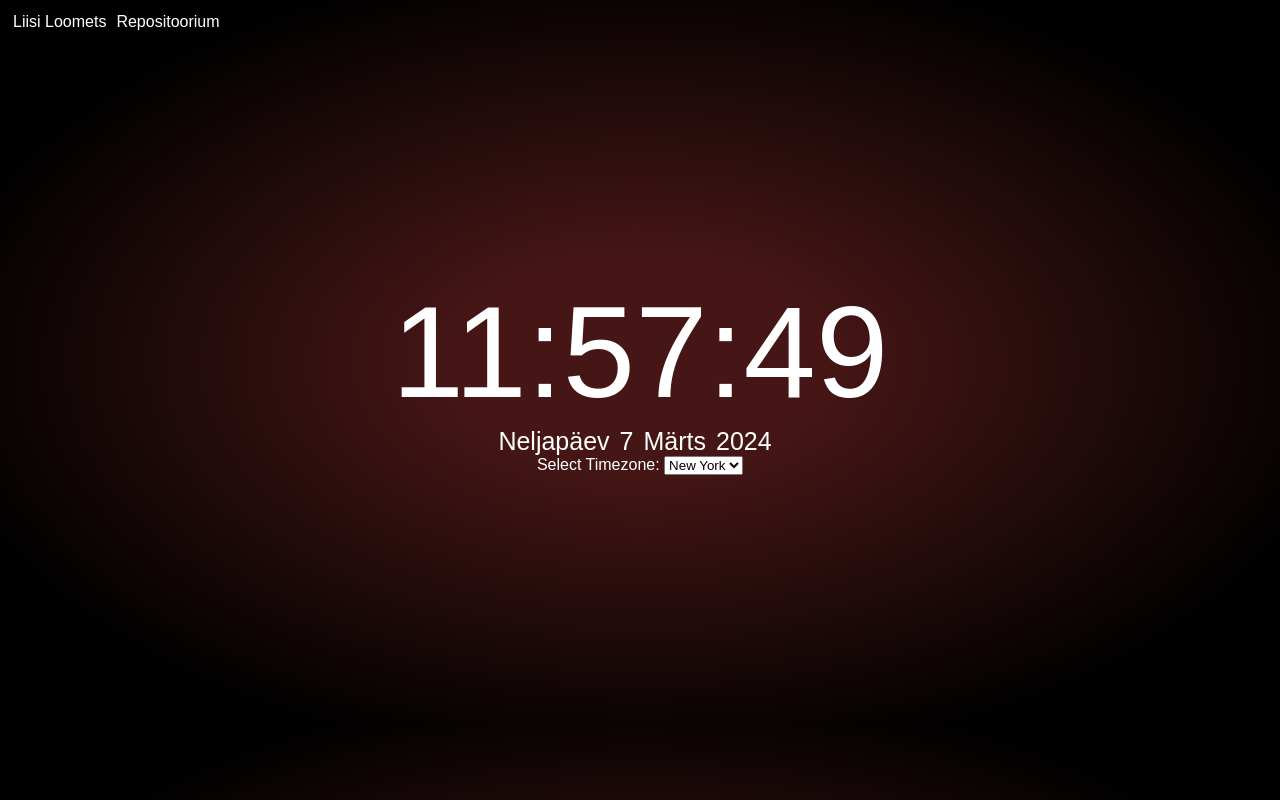
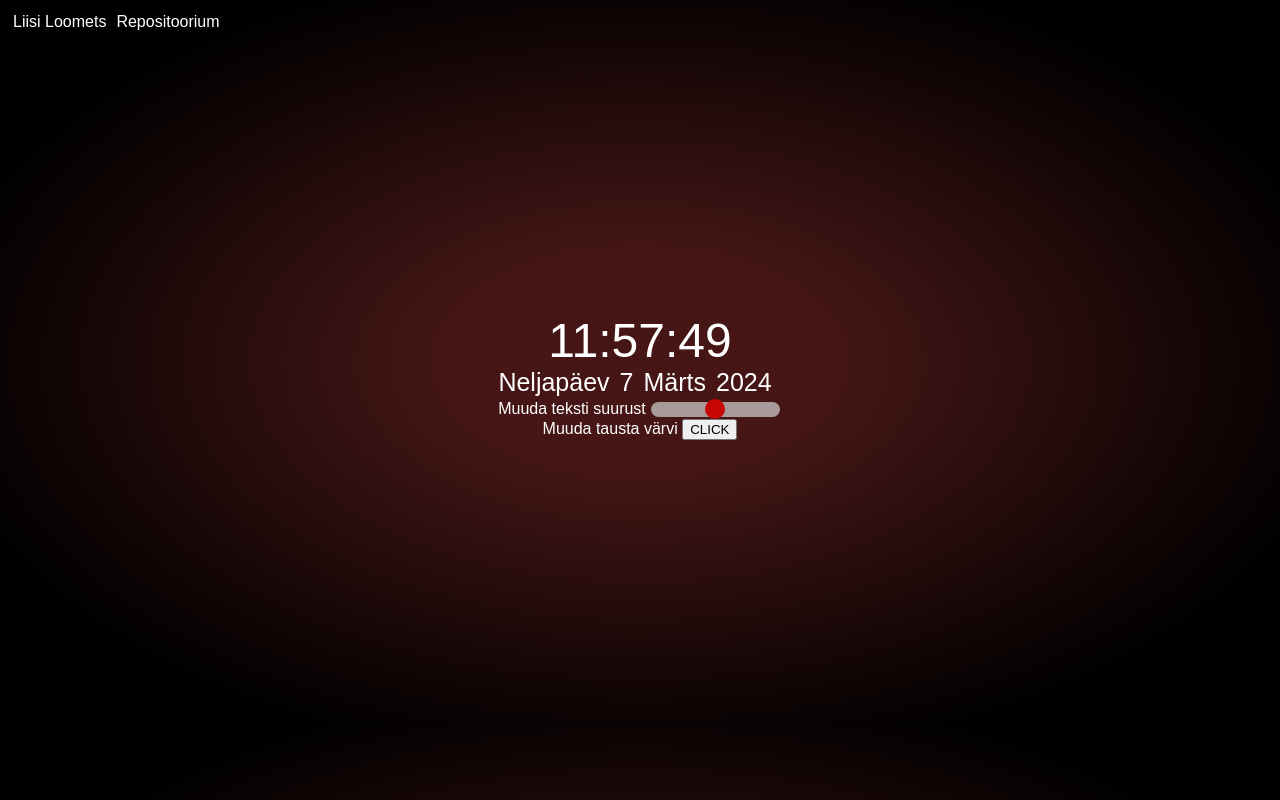
Before and after one commit to eesrakendused-2024/kodutoo-1, a plain HTML site: page clock.html in a window 1280 px wide. Drawn offline with Linux system fonts and the light colour scheme; a web font is replaced by a local one.

Commit message:
mingi jama tehtud

```diff
--- a/clock.html
+++ b/clock.html
@@ -34,15 +34,12 @@
             <div id="monthElement">kuu</div>
             <div id="yearElement">aasta</div>
         </div>
-
-        <div id="dropMenu">
-            <label for="timezoneSelector">Select Timezone:</label>
-            <select id="timezoneSelector" onchange="updateTimezone()">
-                <option value="America/New_York">New York</option>
-                <option value="Europe/London">London</option>
-                <option value="Asia/Tokyo">Tokyo</option>
-                <!-- Add more options for different time zones -->
-            </select>
+        <div id="sliderContainer">
+            <label for="fontSizeSlider">Muuda teksti suurust </label>
+            <input type="range" id="fontSizeSlider" min="50" max="150" step="1" value="100" oninput="updateFontSize()">
+        </div>
+        <div id="buttonContainer">Muuda tausta värvi
+            <button id="changeBackgroundColorButton" onclick="changeBackgroundColor()">CLICK</button>
         </div>
     </div>
 </body>
--- a/clock.js
+++ b/clock.js
@@ -65,7 +65,7 @@ let currentColor1 = '#461616';
 let currentColor2 = '#000000';
 
 window.addEventListener('keydown', changeGradient);
-window.addEventListener('click', changeColors);
+//window.addEventListener('click', changeColors);
 
 function changeGradient(e) {
     if (e.key === 'ArrowUp') {
@@ -77,7 +77,13 @@ function changeGradient(e) {
     document.body.style.background = `radial-gradient(circle, ${currentColor1} ${100 - gradientPercentage}%, ${currentColor2} ${gradientPercentage}%)`;
 }
 
-function changeColors() {
+/* function changeColors() {
+    currentColor1 = getRandomColor();
+    currentColor2 = getRandomColor();
+    document.body.style.background = `radial-gradient(circle, ${currentColor1} 80%, ${currentColor2} 20%)`;
+} */
+
+function changeBackgroundColor() {
     currentColor1 = getRandomColor();
     currentColor2 = getRandomColor();
     document.body.style.background = `radial-gradient(circle, ${currentColor1} 80%, ${currentColor2} 20%)`;
@@ -108,11 +114,9 @@ function moveClock(e) {
     clockElement.style.transform = `translateX(${clockPosition}px)`;
 }
 
-function updateTimezone() {
-    const selectedTimezone = document.getElementById('timezoneSelector').value;
-    const options = { timeZone: selectedTimezone, hour: 'numeric', minute: 'numeric', second: 'numeric', hour12: false };
-    const formattedTime = new Date().toLocaleTimeString('en-US', options);
-    document.getElementById('clock').innerHTML = formattedTime;
+function updateFontSize() {
+    const fontSize = document.getElementById('fontSizeSlider').value;
+    document.getElementById('clock').style.fontSize = `${fontSize}px`
 }
 
 updateClock();
--- a/style.css
+++ b/style.css
@@ -1,7 +1,7 @@
- html {
+html{
+    margin: 0;
     padding: 0;
-    margin: 0;
- }
+}
 
 body {
     font-family: "Anta", sans-serif;
@@ -37,7 +37,7 @@ a:hover {
 }
 
 #clock {
-    font-size: 2em;
+    font-size: 100px;
     transition: transform 0.1s ease;
 }
 
@@ -49,10 +49,43 @@ a:hover {
     padding-right: 10px;
 }
 
-#hours, #minutes, #seconds {
-    font-size: 130px;
-}
 
 #dayElement, #monthElement, #yearElement, #day {
     font-size: 25px;
 }
+
+#sliderContainer {
+
+    margin-top: 3px;
+    display: flex;
+    align-items: center;
+}
+
+#fontSizeSlider {
+    margin-left: 5px;
+    appearance: none;
+    height: 15px;
+    border-radius: 10px;
+    background: #d3d3d3;
+    outline: none;
+    opacity: 0.7;
+    -webkit-transition: .2s;
+    transition: opacity .2s;
+}
+
+#fontSizeSlider::-webkit-slider-thumb {
+    appearance: none;
+    width: 20px;
+    height: 20px;
+    border-radius: 50%;
+    background: red;
+    cursor: pointer;
+}
+
+#fontSizeSlider::-moz-range-thumb {
+    width: 25px;
+    height: 25px;
+    border-radius: 50%;
+    background: red;
+    cursor: pointer;
+  }
```
